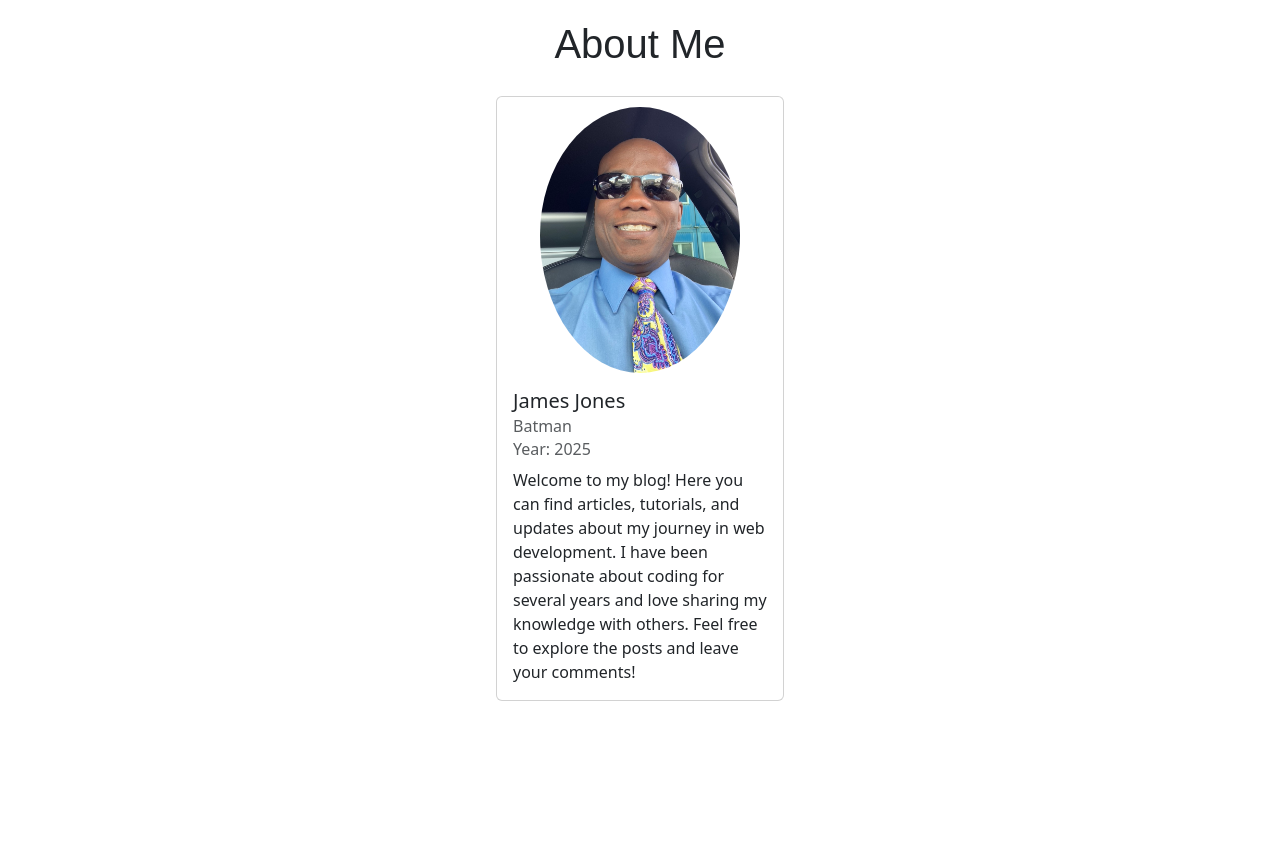
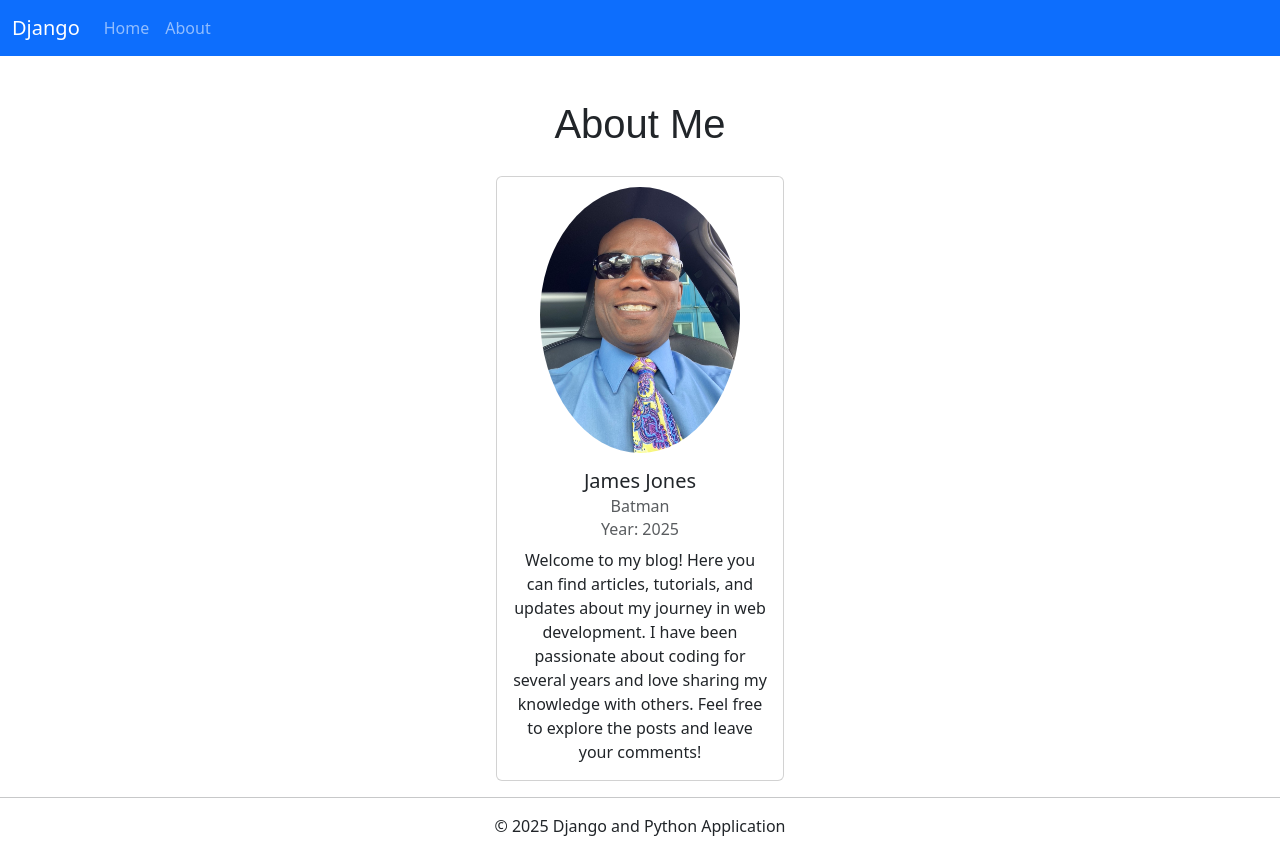
Before and after one commit to jammy-sdgku/112-blog, a Django app: page /about/ in a window 1280 px wide. Before the commit the page ends 701 px from the top, so only its background shows below. Run offline with Django 5.2, Linux system fonts and the light colour scheme.

Commit message:
112 Assignment 2

```diff
--- /dev/null
+++ b/templates/base.html
@@ -0,0 +1,61 @@
+{% load static %}
+<!DOCTYPE html>
+<html lang="en">
+  <head>
+    <meta charset="UTF-8" />
+    <meta name="viewport" content="width=device-width, initial-scale=1.0" />
+    <link
+      href="https://cdn.jsdelivr.net/npm/bootstrap@5.3.8/dist/css/bootstrap.min.css"
+      rel="stylesheet"
+      integrity="sha384-sRIl4kxILFvY47J16cr9ZwB07vP4J8+LH7qKQnuqkuIAvNWLzeN8tE5YBujZqJLB"
+      crossorigin="anonymous"
+    />
+    <title>Django and Python Application</title>
+  </head>
+  <body>
+    <nav class="navbar navbar-expand-lg bg-primary" data-bs-theme="dark">
+      <div class="container-fluid">
+        <a class="navbar-brand" href="#">Django</a>
+        <button
+          class="navbar-toggler"
+          type="button"
+          data-bs-toggle="collapse"
+          data-bs-target="#navbarNav"
+          aria-controls="navbarNav"
+          aria-expanded="false"
+          aria-label="Toggle navigation"
+        >
+          <span class="navbar-toggler-icon"></span>
+        </button>
+        <div class="collapse navbar-collapse" id="navbarNav">
+          <ul class="navbar-nav">
+            <li class="nav-item">
+              <a class="nav-link" aria-current="page" href={% url 'home' %}
+                >Home</a
+              >
+            </li>
+            <li class="nav-item">
+              <a class="nav-link" href={% url 'about' %}>About</a>
+            </li>
+          </ul>
+        </div>
+      </div>
+    </nav>
+
+    <!-- Main Content -->
+    <div class="container mt-4" style="text-align: center">
+      {% block content %} {% endblock %}
+    </div>
+    <hr />
+
+    <!-- Footer -->
+    <footer style="text-align: center" class="mb-4">
+      <p>&copy; 2025 Django and Python Application</p>
+    </footer>
+    <script
+      src="https://cdn.jsdelivr.net/npm/bootstrap@5.0.2/dist/js/bootstrap.bundle.min.js"
+      integrity="sha384-MrcW6ZMFYlzcLA8Nl+NtUVF0sA7MsXsP1UyJoMp4YLEuNSfAP+JcXn/tWtIaxVXM"
+      crossorigin="anonymous"
+    ></script>
+  </body>
+</html>
--- a/templates/pages/about.html
+++ b/templates/pages/about.html
@@ -1,21 +1,6 @@
-{% load static %}
+{% extends 'base.html'%} {% block content%}{% load static %}
 
-<!DOCTYPE html>
-<html lang="en">
-  <head>
-    <meta charset="UTF-8" />
-    <link
-      href="https://cdn.jsdelivr.net/npm/bootstrap@5.3.8/dist/css/bootstrap.min.css"
-      rel="stylesheet"
-      integrity="sha384-sRIl4kxILFvY47J16cr9ZwB07vP4J8+LH7qKQnuqkuIAvNWLzeN8tE5YBujZqJLB"
-      crossorigin="anonymous"
-    />
-    <title>About</title>
-  </head>
-  <body>
-    <h1
-      style="text-align: center; padding: 20px; font-family: Arial, sans-serif"
-    >
+<h1 style="text-align: center; padding: 20px; font-family: Arial, sans-serif">
   About Me
 </h1>
 <div class="card" style="width: 18rem; margin: auto">
@@ -37,16 +22,10 @@
     <h6 class="card-subtitle mb-2 text-muted">Year: 2025</h6>
     <p class="card-text">
       Welcome to my blog! Here you can find articles, tutorials, and updates
-          about my journey in web development. I have been passionate about
-          coding for several years and love sharing my knowledge with others.
-          Feel free to explore the posts and leave your comments!
+      about my journey in web development. I have been passionate about coding
+      for several years and love sharing my knowledge with others. Feel free to
+      explore the posts and leave your comments!
     </p>
   </div>
 </div>
-    <script
-      src="https://cdn.jsdelivr.net/npm/bootstrap@5.0.2/dist/js/bootstrap.bundle.min.js"
-      integrity="sha384-MrcW6ZMFYlzcLA8Nl+NtUVF0sA7MsXsP1UyJoMp4YLEuNSfAP+JcXn/tWtIaxVXM"
-      crossorigin="anonymous"
-    ></script>
-  </body>
-</html>
+{% endblock content%}
```
Also changed, not shown: templates/pages/home.html (+31 -15 lines), 2 other files. Lines whose indentation alone changed are shown as unchanged.
